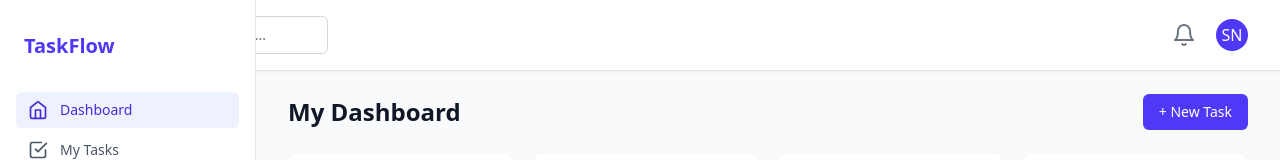
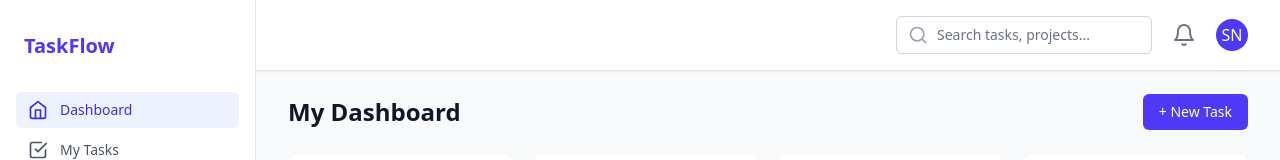
Before and after one commit to SupunNethsara/Simple-Task-Management-System, a React (Vite) app in the folder resources/Frontend/: page / in a window 1280 px wide. Shown: the top 160 px of the page. Built offline with nearby package versions, Linux system fonts and the light colour scheme; no server answers.

Commit message:
Search Bar Location is Changed in Dashboard

```diff
--- a/resources/Frontend/src/Components/Dashboard.jsx
+++ b/resources/Frontend/src/Components/Dashboard.jsx
@@ -41,7 +41,10 @@ export default function Dashboard() {
                         </button>
 
 
-                        <div className="relative flex-1 max-w-md ml-10">
+
+                    </div>
+                    <div className="flex items-center space-x-4">
+                    <div className="relative flex-1 max-w-md ml-10">
                             <div className="absolute inset-y-0 left-0 pl-3 flex items-center pointer-events-none">
                                 <FiSearch className="h-5 w-5 text-gray-400" />
                             </div>
@@ -51,8 +54,6 @@ export default function Dashboard() {
                                 className="block w-full pl-10 pr-3 py-2 border border-gray-300 rounded-md leading-5 bg-white placeholder-gray-500 focus:outline-none focus:ring-2 focus:ring-indigo-500 focus:border-indigo-500 sm:text-sm"
                             />
                         </div>
-                    </div>
-                    <div className="flex items-center space-x-4">
                         <button className="p-1 rounded-full text-gray-500 hover:text-gray-700 hover:bg-gray-100">
                             <FiBell className="h-6 w-6" />
                         </button>
```
